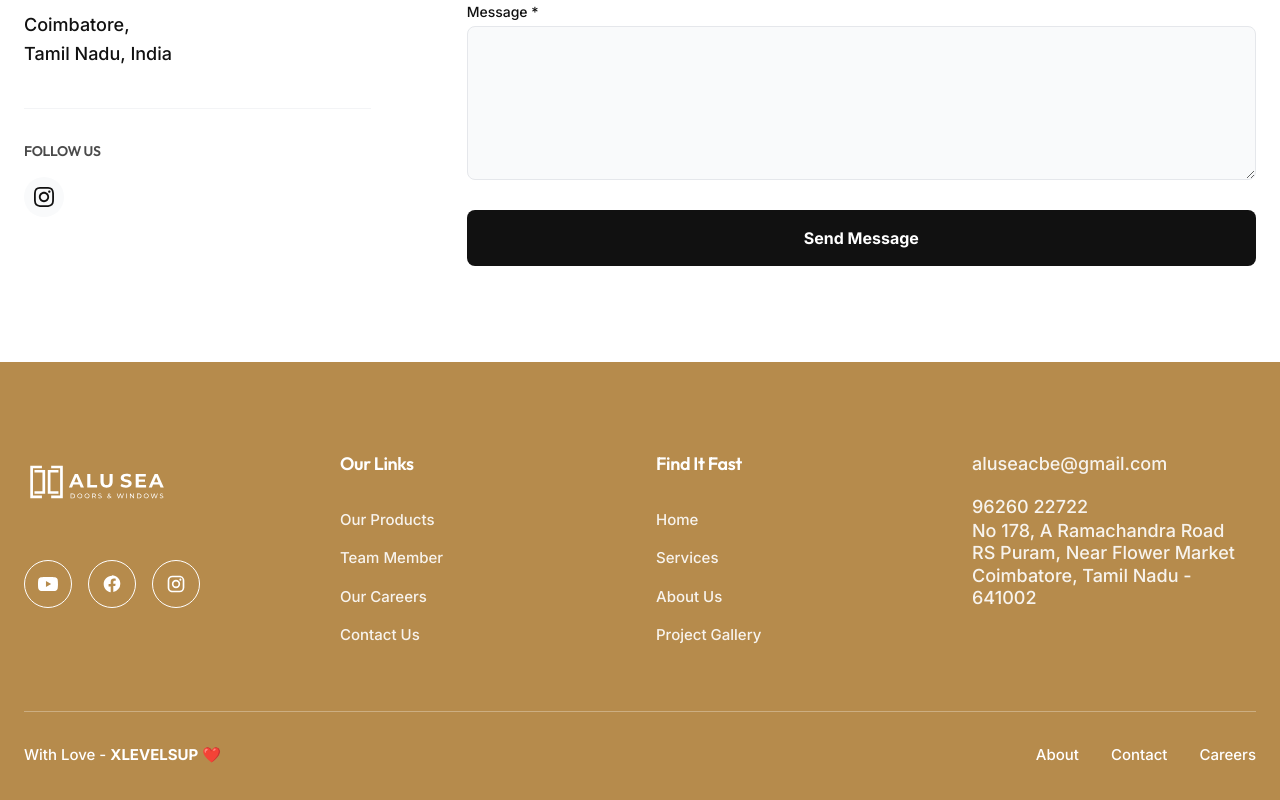
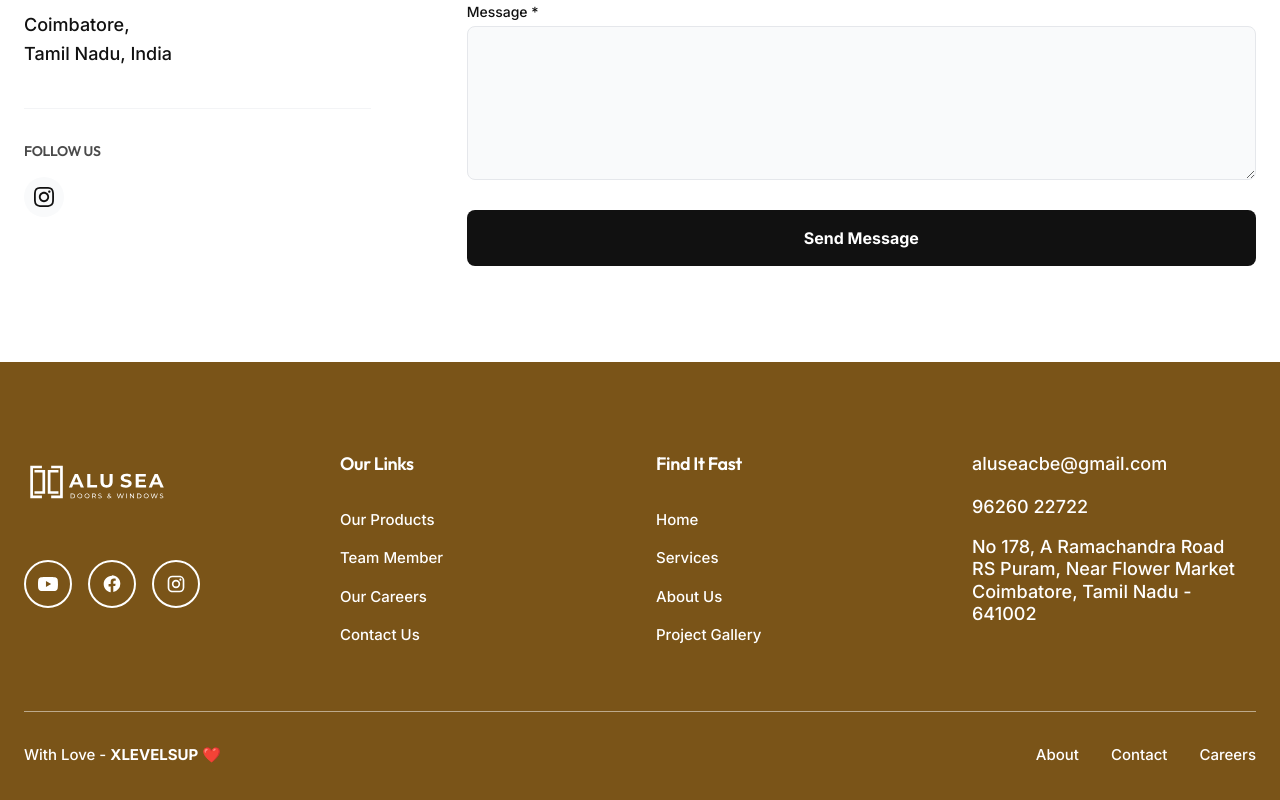
Before and after one commit to XLevelsUp/alusea, a Next.js app: page /contact in a window 1280 px wide. Shown: the part 566-1366 px from the top of the page. Built offline with nearby package versions, Linux system fonts and the light colour scheme.

Commit message:
improve background and link accessibility

```diff
--- a/src/components/layout/Footer.tsx
+++ b/src/components/layout/Footer.tsx
@@ -3,7 +3,7 @@ import Image from "next/image";
 
 const Footer = () => {
   return (
-    <footer className="bg-alusea-gold text-white pt-20 pb-10">
+    <footer className="bg-[#7A5418] text-white pt-20 pb-10">
       <div className="max-w-7xl mx-auto px-6">
         <div className="grid grid-cols-1 md:grid-cols-2 lg:grid-cols-4 gap-12 lg:gap-8 items-start mb-16">
           {/* Brand Section */}
@@ -43,21 +43,15 @@ const Footer = () => {
                   ),
                   href: "https://www.instagram.com/alusea_aluminum/"
                 },
-                /* {
-                  icon: (
-                    <svg className="w-5 h-5 fill-current" viewBox="0 0 24 24">
-                      <path d="M19 3a2 2 0 012 2v14a2 2 0 01-2 2H5a2 2 0 01-2-2V5a2 2 0 012-2h14m-.5 15.5v-5.3a3.26 3.26 0 00-3.26-3.26c-.85 0-1.84.52-2.32 1.3v-1.11h-2.79v8.37h2.79v-4.93c0-.77.62-1.4 1.39-1.4a1.4 1.4 0 011.4 1.4v4.93h2.79M6.88 8.56a1.68 1.68 0 001.68-1.68c0-.93-.75-1.69-1.68-1.69a1.69 1.69 0 00-1.69 1.69c0 .93.76 1.68 1.69 1.68m1.39 9.94v-8.37H5.5v8.37h2.77z" />
-                    </svg>
-                  ),
-                  href: "#"
-                } */
               ].map((social, idx) => (
                 <Link
                   key={idx}
                   href={social.href}
-                  target={social.href !== "#" ? "_blank" : undefined}
-                  rel={social.href !== "#" ? "noopener noreferrer" : undefined}
-                  className="w-12 h-12 rounded-full border border-white flex items-center justify-center hover:bg-white hover:text-alusea-gold transition-all duration-300 cursor-pointer"
+                  target="_blank"
+                  rel="noopener noreferrer"
+                  aria-label={["YouTube", "Facebook", "Instagram"][idx]}
+                  /* FIX: text-white on dark bg is fine; hover flips to dark text on white */
+                  className="w-12 h-12 rounded-full border-2 border-white text-white flex items-center justify-center hover:bg-white hover:text-[#7A5418] transition-all duration-300"
                 >
                   {social.icon}
                 </Link>
@@ -67,30 +61,34 @@ const Footer = () => {
 
           {/* Our Links */}
           <div className="pt-2">
-            <h4 className="font-bold mb-8 text-[18px]">Our Links</h4>
-            <ul className="space-y-4 text-[15px] font-medium opacity-90">
-              <li><Link href="/products" className="hover:opacity-100 transition-opacity">Our Products</Link></li>
-              <li><Link href="/team" className="hover:opacity-100 transition-opacity">Team Member</Link></li>
-              <li><Link href="/careers" className="hover:opacity-100 transition-opacity">Our Careers</Link></li>
-              <li><Link href="/contact" className="hover:opacity-100 transition-opacity">Contact Us</Link></li>
+            {/* FIX: heading is white on dark bg — fine */}
+            <h3 className="font-bold mb-8 text-[18px]">Our Links</h3>
+            {/* FIX: removed opacity-90, now full opacity for contrast */}
+            <ul className="space-y-4 text-[15px] font-medium">
+              <li><Link href="/products" className="hover:underline transition-all">Our Products</Link></li>
+              <li><Link href="/team" className="hover:underline transition-all">Team Member</Link></li>
+              <li><Link href="/careers" className="hover:underline transition-all">Our Careers</Link></li>
+              <li><Link href="/contact" className="hover:underline transition-all">Contact Us</Link></li>
             </ul>
           </div>
 
           {/* Find It Fast */}
           <div className="pt-2">
-            <h4 className="font-bold mb-8 text-[18px]">Find It Fast</h4>
-            <ul className="space-y-4 text-[15px] font-medium opacity-90">
-              <li><Link href="/" className="hover:opacity-100 transition-opacity">Home</Link></li>
-              <li><Link href="/services" className="hover:opacity-100 transition-opacity">Services</Link></li>
-              <li><Link href="/about" className="hover:opacity-100 transition-opacity">About Us</Link></li>
-              <li><Link href="/projects" className="hover:opacity-100 transition-opacity">Project Gallery</Link></li>
+            <h3 className="font-bold mb-8 text-[18px]">Find It Fast</h3>
+            {/* FIX: removed opacity-90 */}
+            <ul className="space-y-4 text-[15px] font-medium">
+              <li><Link href="/" className="hover:underline transition-all">Home</Link></li>
+              <li><Link href="/services" className="hover:underline transition-all">Services</Link></li>
+              <li><Link href="/about" className="hover:underline transition-all">About Us</Link></li>
+              <li><Link href="/projects" className="hover:underline transition-all">Project Gallery</Link></li>
             </ul>
           </div>
 
           {/* Contact Details */}
-          <div className="pt-2 space-y-4 text-[16px] md:text-[18px] font-medium opacity-90">
+          {/* FIX: removed opacity-90 */}
+          <div className="pt-2 space-y-4 text-[16px] md:text-[18px] font-medium">
             <p>aluseacbe@gmail.com</p>
-            <a href="https://wa.me/919626022722" target="_blank" rel="noopener noreferrer" className="hover:underline">96260 22722</a>
+            <a href="https://wa.me/919626022722" target="_blank" rel="noopener noreferrer" className="hover:underline block">96260 22722</a>
             <p className="leading-tight">
               No 178, A Ramachandra Road<br />
               RS Puram, Near Flower Market<br />
@@ -100,7 +98,8 @@ const Footer = () => {
         </div>
 
         {/* Bottom Bar */}
-        <div className="pt-8 border-t border-white/30 flex flex-col md:flex-row justify-between items-center gap-6 text-[14px] md:text-[15px] font-medium">
+        {/* FIX: border-white/30 → border-white/50 for better visibility */}
+        <div className="pt-8 border-t border-white/50 flex flex-col md:flex-row justify-between items-center gap-6 text-[14px] md:text-[15px] font-medium">
           <p>With Love -{" "}
             <a
               href="https://xlevelsup.com/"
--- a/src/components/sections/ContactForm.tsx
+++ b/src/components/sections/ContactForm.tsx
@@ -11,7 +11,6 @@ export default function ContactForm() {
     if (!formData.name.trim()) tempErrors.name = "Name is required";
     if (!/^[^\s@]+@[^\s@]+\.[^\s@]+$/.test(formData.email)) tempErrors.email = "Valid email is required";
     if (!formData.message.trim()) tempErrors.message = "Message cannot be empty";
-
     setErrors(tempErrors);
     return Object.keys(tempErrors).length === 0;
   };
@@ -20,9 +19,7 @@ export default function ContactForm() {
     e.preventDefault();
     if (validate()) {
       setStatus('submitting');
-      // Simulate API call
       setTimeout(() => {
-        // Track B2B Intent: General Inquiry Lead Generation
         if (typeof window !== "undefined" && (window as any).dataLayer) {
           (window as any).dataLayer.push({
             event: "generate_lead",
@@ -30,7 +27,6 @@ export default function ContactForm() {
             form_name: "Contact Page Form"
           });
         }
-
         setStatus('success');
         setFormData({ name: '', email: '', phone: '', message: '' });
       }, 1500);
@@ -40,7 +36,6 @@ export default function ContactForm() {
   const handleChange = (e: React.ChangeEvent<HTMLInputElement | HTMLTextAreaElement>) => {
     const { name, value } = e.target;
     setFormData(prev => ({ ...prev, [name]: value }));
-    // Clear error on change
     if (errors[name]) setErrors(prev => ({ ...prev, [name]: '' }));
   };
 
@@ -54,9 +49,10 @@ export default function ContactForm() {
         </div>
         <h3 className="text-2xl font-bold text-matte-black mb-2">Message Received</h3>
         <p className="text-steel-gray">Thank you for reaching out to Alusea. Our team will contact you within 24 hours.</p>
+        {/* FIX: text-brushed-bronze → text-[#7A5418] for AA contrast on white bg */}
         <button
           onClick={() => setStatus('idle')}
-          className="mt-6 text-brushed-bronze font-bold hover:underline"
+          className="mt-6 text-[#7A5418] font-bold hover:underline"
         >
           Send another message
         </button>
@@ -75,7 +71,7 @@ export default function ContactForm() {
             name="name"
             value={formData.name}
             onChange={handleChange}
-            className={`w-full p-4 bg-gray-50 border ${errors.name ? 'border-red-500' : 'border-gray-200'} rounded-lg focus:outline-none focus:ring-2 focus:ring-brushed-bronze`}
+            className={`w-full p-4 bg-gray-50 border ${errors.name ? 'border-red-500' : 'border-gray-200'} rounded-lg focus:outline-none focus:ring-2 focus:ring-[#7A5418]`}
             aria-invalid={!!errors.name}
             aria-describedby={errors.name ? "name-error" : undefined}
           />
@@ -89,7 +85,7 @@ export default function ContactForm() {
             name="email"
             value={formData.email}
             onChange={handleChange}
-            className={`w-full p-4 bg-gray-50 border ${errors.email ? 'border-red-500' : 'border-gray-200'} rounded-lg focus:outline-none focus:ring-2 focus:ring-brushed-bronze`}
+            className={`w-full p-4 bg-gray-50 border ${errors.email ? 'border-red-500' : 'border-gray-200'} rounded-lg focus:outline-none focus:ring-2 focus:ring-[#7A5418]`}
             aria-invalid={!!errors.email}
             aria-describedby={errors.email ? "email-error" : undefined}
           />
@@ -105,7 +101,7 @@ export default function ContactForm() {
           name="phone"
           value={formData.phone}
           onChange={handleChange}
-          className="w-full p-4 bg-gray-50 border border-gray-200 rounded-lg focus:outline-none focus:ring-2 focus:ring-brushed-bronze"
+          className="w-full p-4 bg-gray-50 border border-gray-200 rounded-lg focus:outline-none focus:ring-2 focus:ring-[#7A5418]"
         />
       </div>
 
@@ -117,13 +113,14 @@ export default function ContactForm() {
           rows={5}
           value={formData.message}
           onChange={handleChange}
-          className={`w-full p-4 bg-gray-50 border ${errors.message ? 'border-red-500' : 'border-gray-200'} rounded-lg focus:outline-none focus:ring-2 focus:ring-brushed-bronze`}
+          className={`w-full p-4 bg-gray-50 border ${errors.message ? 'border-red-500' : 'border-gray-200'} rounded-lg focus:outline-none focus:ring-2 focus:ring-[#7A5418]`}
           aria-invalid={!!errors.message}
           aria-describedby={errors.message ? "message-error" : undefined}
         />
         {errors.message && <p id="message-error" className="mt-1 text-sm text-red-500">{errors.message}</p>}
       </div>
 
+      {/* bg-matte-black + text-white passes contrast — no change needed */}
       <button
         type="submit"
         disabled={status === 'submitting'}
```
Also changed, not shown: src/components/sections/ContactCTA.tsx (+22 -26 lines).
